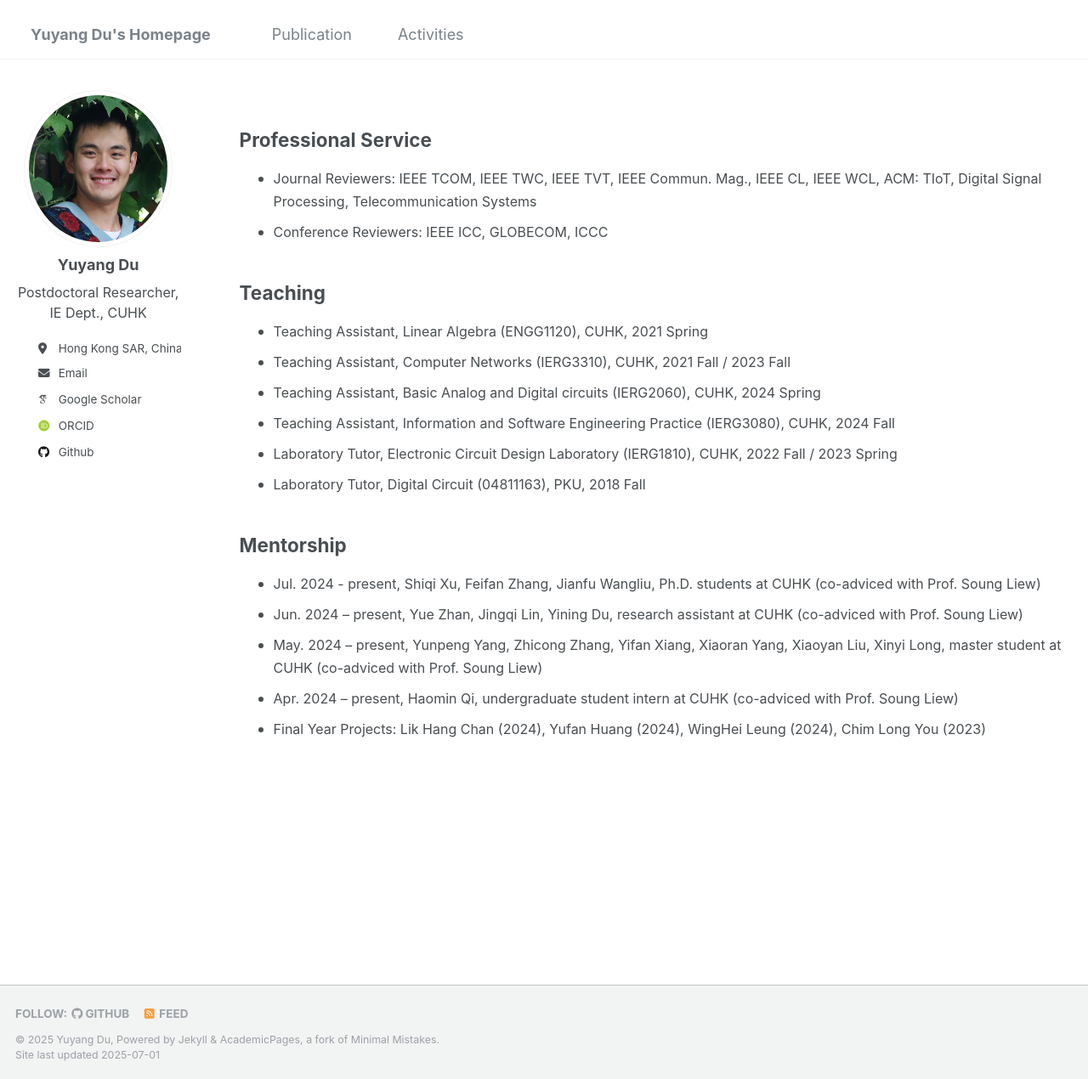
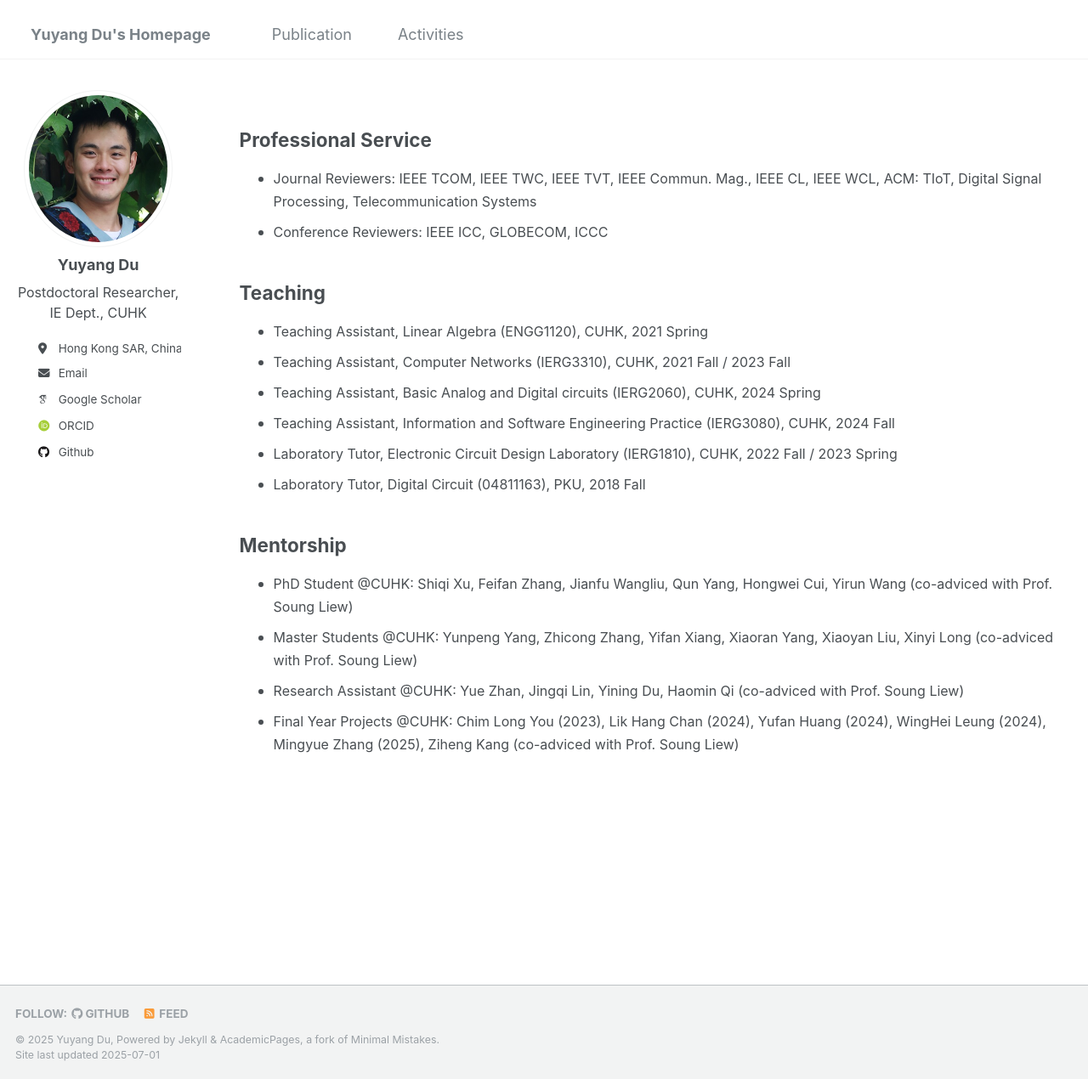
Before and after one commit to yuyangdu01/yuyangdu01.github.io, a Jekyll site: the page built from _pages/cv.md, in a window 1280 px wide and 1270 px high. Shown: the whole window at 85% size. Built offline with Jekyll 4.4.1, drawn with Linux system fonts in a browser that asks for light colours; some web fonts are replaced.

Commit message:
Update cv.md

```diff
--- a/_pages/cv.md
+++ b/_pages/cv.md
@@ -23,8 +23,7 @@ Teaching
 
 Mentorship
 ------
-* <font size=3>Jul. 2024 - present, Shiqi Xu, Feifan Zhang, Jianfu Wangliu, Ph.D. students at CUHK (co-adviced with Prof. Soung Liew)</font>
-* <font size=3>Jun. 2024 – present, Yue Zhan, Jingqi Lin, Yining Du, research assistant at CUHK (co-adviced with Prof. Soung Liew)</font>
-* <font size=3>May. 2024 – present, Yunpeng Yang, Zhicong Zhang, Yifan Xiang, Xiaoran Yang, Xiaoyan Liu, Xinyi Long, master student at CUHK (co-adviced with Prof. Soung Liew)</font>
-* <font size=3>Apr. 2024 – present, Haomin Qi, undergraduate student intern at CUHK (co-adviced with Prof. Soung Liew)</font>
-* <font size=3>Final Year Projects: Lik Hang Chan (2024), Yufan Huang (2024), WingHei Leung (2024), Chim Long You (2023)</font>
+* <font size=3> PhD Student @CUHK: Shiqi Xu, Feifan Zhang, Jianfu Wangliu, Qun Yang, Hongwei Cui, Yirun Wang (co-adviced with Prof. Soung Liew)</font>
+* <font size=3> Master Students @CUHK: Yunpeng Yang, Zhicong Zhang, Yifan Xiang, Xiaoran Yang, Xiaoyan Liu, Xinyi Long (co-adviced with Prof. Soung Liew)</font>
+* <font size=3> Research Assistant @CUHK: Yue Zhan, Jingqi Lin, Yining Du, Haomin Qi (co-adviced with Prof. Soung Liew)</font>
+* <font size=3> Final Year Projects @CUHK: Chim Long You (2023), Lik Hang Chan (2024), Yufan Huang (2024), WingHei Leung (2024), Mingyue Zhang (2025), Ziheng Kang (co-adviced with Prof. Soung Liew)</font>
```
